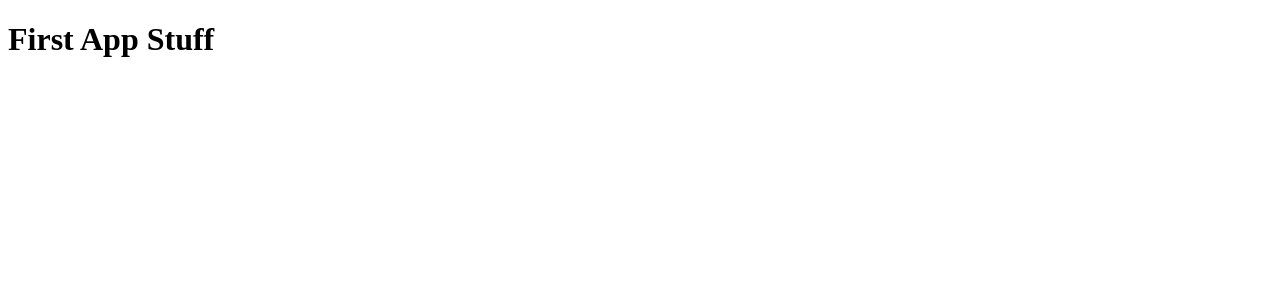
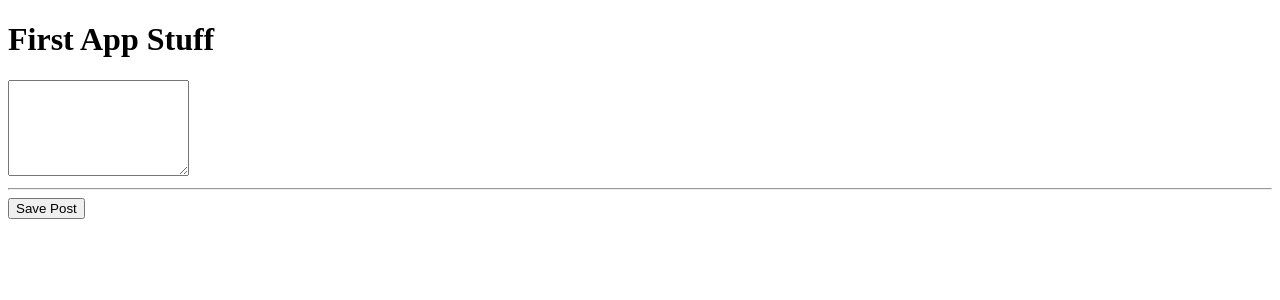
Before and after one commit to mairabaptista/kaus, an Angular app: page / in a window 1280 px wide. Shown: the top 300 px of the page. Built offline with nearby package versions, Linux system fonts and the light colour scheme.

Commit message:
post-create fixed

```diff
--- a/src/app/app.component.html
+++ b/src/app/app.component.html
@@ -1 +1,2 @@
 <h1>First App Stuff</h1>
+<app-post-create></app-post-create>
--- a/src/app/app.module.ts
+++ b/src/app/app.module.ts
@@ -2,7 +2,7 @@ import { BrowserModule } from '@angular/platform-browser';
 import { NgModule } from '@angular/core';
 
 import { AppComponent } from './app.component';
-import { PostCreateComponent } from './posts/post-create/post-create.component';
+import { PostCreateComponent } from './post-create/post-create.component';
 
 @NgModule({
   declarations: [
--- /dev/null
+++ b/src/app/post-create/post-create.component.html
@@ -0,0 +1,5 @@
+<textarea rows="6"></textarea>
+<hr>
+<!-- listening to events: how does a button work - event biding-->
+<!-- tipically we a pass the name of methos on the post-create.ts-->
+<button (click)="onAddPost()">Save Post</button>
--- a/src/app/posts/post-create/post-create.component.ts
+++ b/src/app/post-create/post-create.component.ts
@@ -3,9 +3,12 @@ import { Component, OnInit } from '@angular/core';
 @Component({
   selector: 'app-post-create',
   templateUrl: './post-create.component.html',
-  styleUrls: ['./post-create.component.css']
+  //styleUrls: ['./post-create.component.css']
 })
 export class PostCreateComponent implements OnInit {
+  onAddPost(){
+    console.log("deu certo");
+  }
 
   constructor() { }
 
--- a/src/app/posts/post-create/post-create.component.html
+++ /dev/null
@@ -1,2 +0,0 @@
-<h1>adaidahdoihaw</h1>
-<textarea rows="6"></textarea>
```
Also changed, not shown: src/app/post-create/post-create.component.css (added), 1 other file (tests, documents, lock files or other folders).
